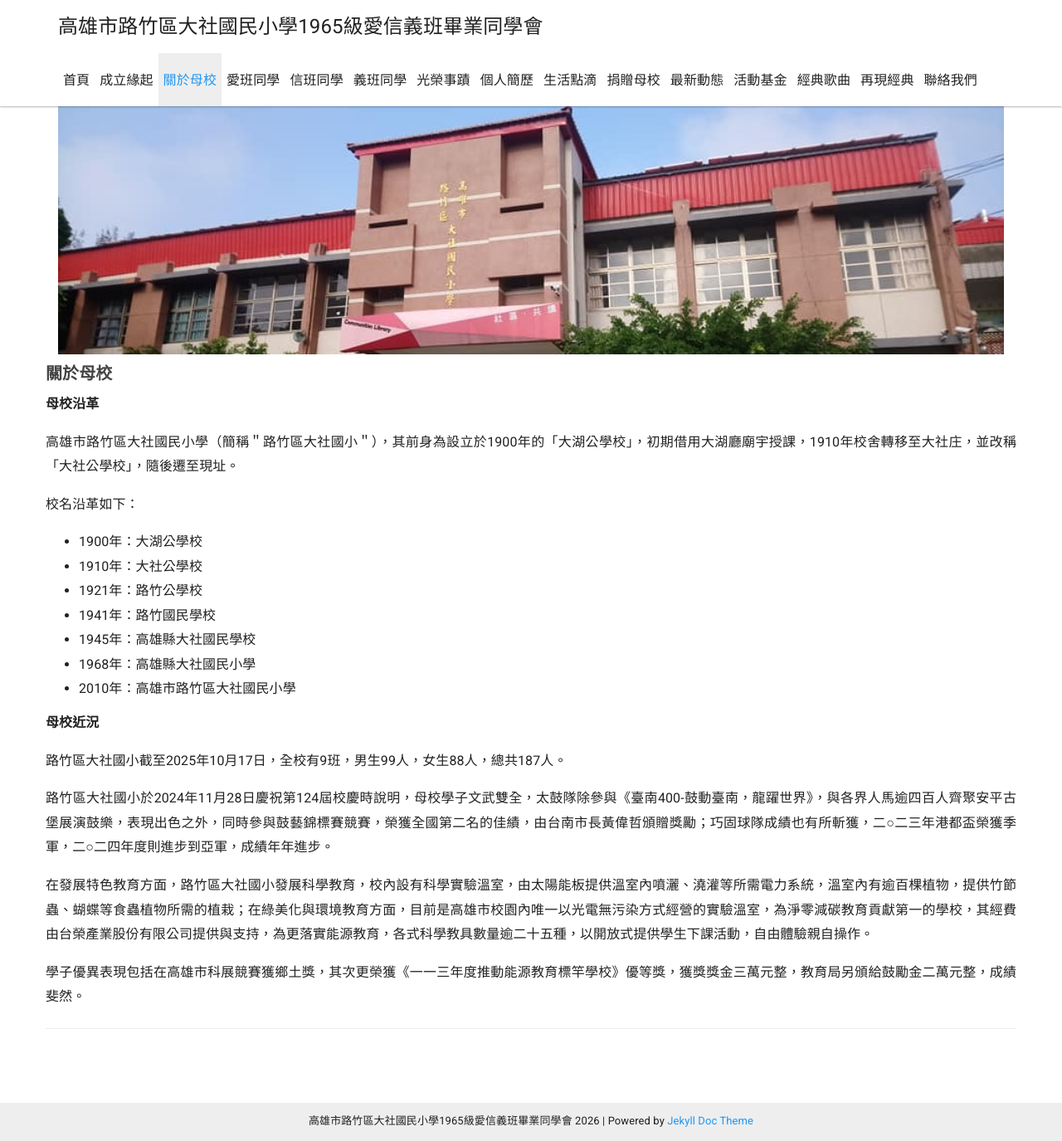
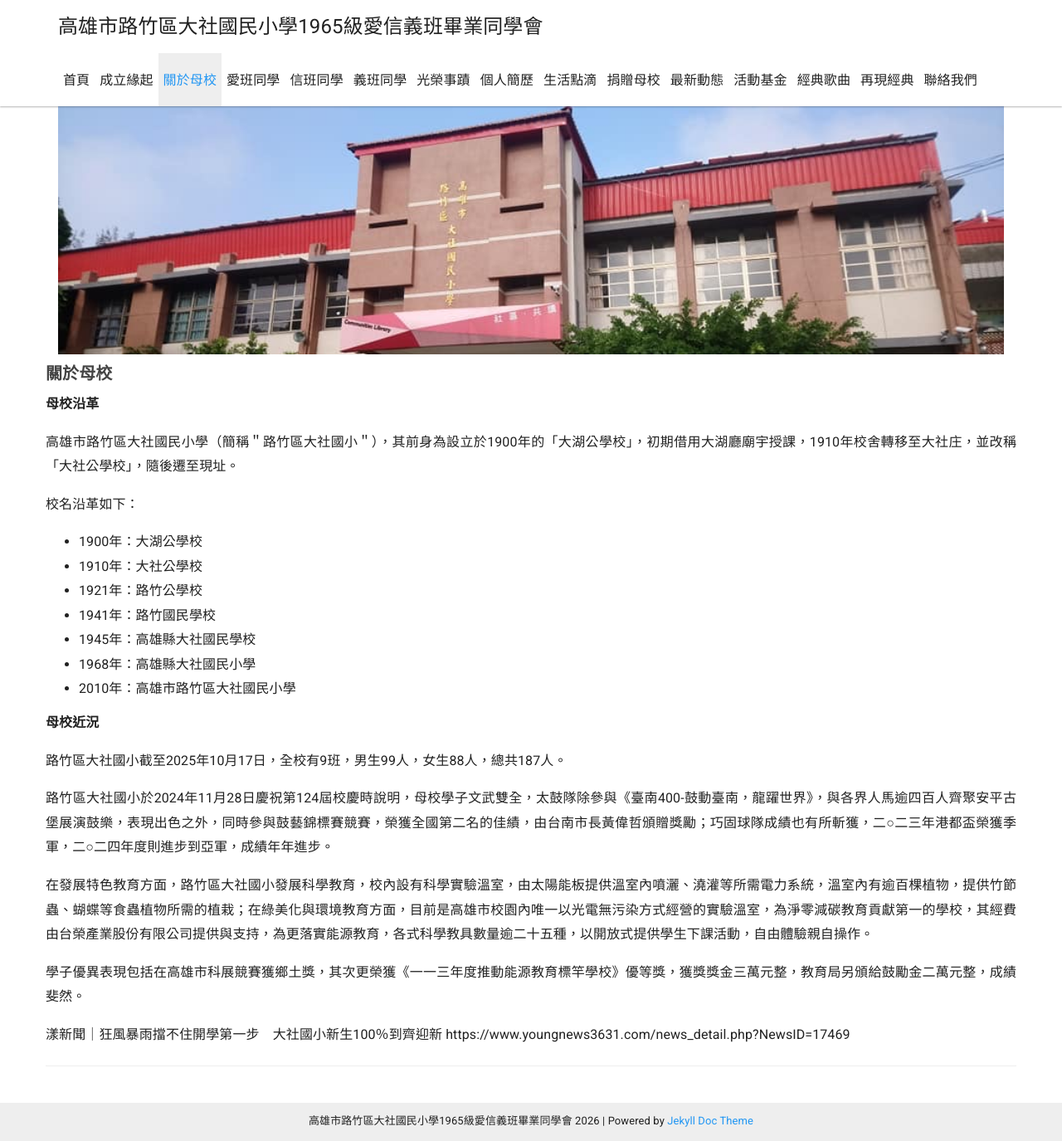
Before and after one commit to dashe1965/dashe1965.github.io, a Jekyll site: the page built from _docs/about/about.md, in a window 1280 px wide and 1375 px high. Shown: the whole window at 83% size. Built offline with Jekyll 4.4.1, drawn with Linux system fonts in a browser that asks for light colours; nearby versions of some CDN libraries.

Commit message:
Update about.md

```diff
--- a/_docs/about/about.md
+++ b/_docs/about/about.md
@@ -27,3 +27,5 @@ sectionid: about
 在發展特色教育方面，路竹區大社國小發展科學教育，校內設有科學實驗溫室，由太陽能板提供溫室內噴灑、澆灌等所需電力系統，溫室內有逾百棵植物，提供竹節蟲、蝴蝶等食蟲植物所需的植栽；在綠美化與環境教育方面，目前是高雄市校園內唯一以光電無污染方式經營的實驗溫室，為淨零減碳教育貢獻第一的學校，其經費由台榮產業股份有限公司提供與支持，為更落實能源教育，各式科學教具數量逾二十五種，以開放式提供學生下課活動，自由體驗親自操作。
 
 學子優異表現包括在高雄市科展競賽獲鄉土獎，其次更榮獲《一一三年度推動能源教育標竿學校》優等獎，獲獎獎金三萬元整，教育局另頒給鼓勵金二萬元整，成績斐然。
+
+漾新聞｜狂風暴雨擋不住開學第一步　大社國小新生100％到齊迎新 https://www.youngnews3631.com/news_detail.php?NewsID=17469
```
